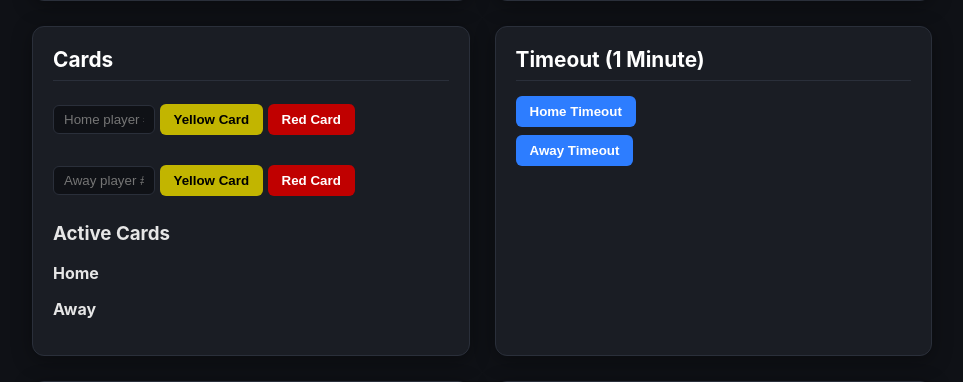
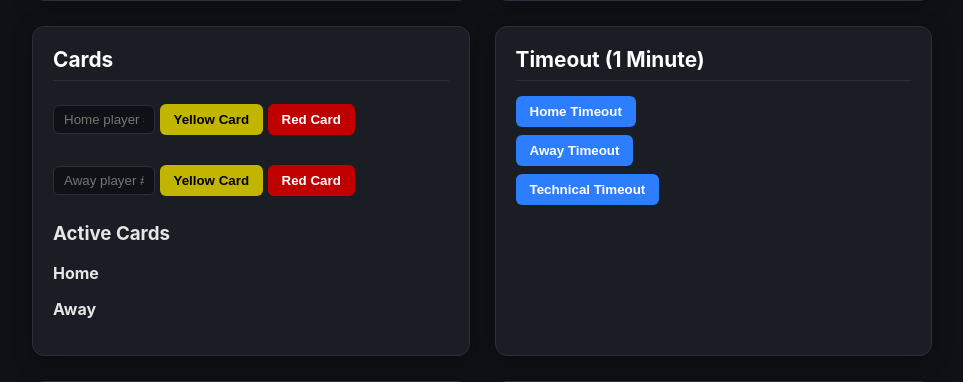
Before and after one commit to hasenbalg/handball_scorebug, a Flask app: template app/templates/control.html in a window 1280 px wide. Shown: the part 953-1335 px from the top of the page, without its empty margins (158-1121 px from the left). Run offline with Flask 3, Linux system fonts and the light colour scheme; the template is opened without the code that fills it, so the values that code supplies are empty.

Commit message:
Technical timeout button: clock stop + 1-minute countdown
Per 2:8c-type interruptions (injury, floor cleaning, referee decision):

- start_technical_timeout(): neutral time-out, stops the game clock and
  starts an independent 60s countdown (same duration knob as team
  time-outs); expires on its own via update_timeouts, cleared by reset
- Overlay: orange TECHNICAL TIMEOUT mm:ss indicator in the center block
  (hidden when inactive; cube page guards the missing element)
- Control panel: Technical Timeout button with live status
- Independent of the two team time-outs (can overlap)

Not included: 'marks the event in the log' from the issue body —
no event log exists yet (#5 prerequisite).

Implements #6

```diff
--- a/app/app.py
+++ b/app/app.py
@@ -167,6 +167,8 @@ def handle_update(data):
         state.start_timeout_home()
     if data.get("timeout_away"):
         state.start_timeout_away()
+    if data.get("technical_timeout"):
+        state.start_technical_timeout()
 
     # Reset
     if data.get("reset"):
--- a/app/state.py
+++ b/app/state.py
@@ -56,6 +56,7 @@ class ScoreboardState:
     # Timeouts
     home_timeout_end: float | None = None
     away_timeout_end: float | None = None
+    technical_timeout_end: float | None = None
     TIMEOUT_DURATION: int = 60  # seconds
 
     hide_scorebug: bool = False
@@ -374,12 +375,20 @@ class ScoreboardState:
         self.away_timeout_end = time.time() + self.TIMEOUT_DURATION
         self.stop_timer()
 
+    def start_technical_timeout(self):
+        """2:8c-type interruption (injury, floor cleaning, referee decision):
+        neutral time-out, game clock stopped, separate countdown (#6)."""
+        self.technical_timeout_end = time.time() + self.TIMEOUT_DURATION
+        self.stop_timer()
+
     def update_timeouts(self):
         now = time.time()
         if self.home_timeout_end and now >= self.home_timeout_end:
             self.home_timeout_end = None
         if self.away_timeout_end and now >= self.away_timeout_end:
             self.away_timeout_end = None
+        if self.technical_timeout_end and now >= self.technical_timeout_end:
+            self.technical_timeout_end = None
 
     # ----- Reset -----
 
@@ -400,6 +409,7 @@ class ScoreboardState:
         self.away_cards = []
         self.home_timeout_end = None
         self.away_timeout_end = None
+        self.technical_timeout_end = None
         self.buzzer_played = False
         self.home_shootout = []
         self.away_shootout = []
@@ -521,6 +531,8 @@ class ScoreboardState:
             "away_timeout_active": self.away_timeout_end is not None,
             "home_timeout_remaining": max(0, int(self.home_timeout_end - time.time())) if self.home_timeout_end else 0,
             "away_timeout_remaining": max(0, int(self.away_timeout_end - time.time())) if self.away_timeout_end else 0,
+            "technical_timeout_active": self.technical_timeout_end is not None,
+            "technical_timeout_remaining": max(0, int(self.technical_timeout_end - time.time())) if self.technical_timeout_end else 0,
             "hide_scorebug": self.hide_scorebug,
             "auto_stop_on_suspension": self.auto_stop_on_suspension,
             "at_period_cap": self.elapsed_seconds >= self.period_definitions()[self.period_index][1],
--- a/app/static/control.js
+++ b/app/static/control.js
@@ -130,6 +130,14 @@ socket.on("state_update", (state) => {
         awayStatus.textContent = `Active – ${formatTime(state.away_timeout_remaining)}`;
     } else {
         awayStatus.textContent = '';
+    }
+
+    // Technical timeout status (#6)
+    const techStatus = document.getElementById("technical_timeout_status");
+    if (techStatus) {
+        techStatus.textContent = state.technical_timeout_active
+            ? `Active – ${formatTime(state.technical_timeout_remaining)}`
+            : '';
     }
 });
 
--- a/app/templates/control.html
+++ b/app/templates/control.html
@@ -197,6 +197,12 @@
                 <button id="btn_timeout_away" onclick="sendUpdate({ timeout_away: true })">Away Timeout</button>
                 <span id="away_timeout_status" class="timeout-status"></span>
             </div>
+
+            <!-- TECHNICAL TIMEOUT (#6) -->
+            <div class="timeout-row">
+                <button id="btn_technical_timeout" onclick="sendUpdate({ technical_timeout: true })">Technical Timeout</button>
+                <span id="technical_timeout_status" class="timeout-status"></span>
+            </div>
         </div>
 
         <div class="control-section">
--- a/app/templates/display.html
+++ b/app/templates/display.html
@@ -32,6 +32,7 @@
             <div class="center-block">
                 <div class="period" id="period">{{ game_state.period_name }}</div>
                 <div class="time" id="time">{{ game_state.time }}</div>
+                <div class="tech-timeout" id="technical_timeout"></div>
             </div>
         </div>
 
```
Also changed, not shown: app/static/display.css (+15 -0 lines), app/static/display.js (+15 -0 lines), tests/test_state.py (+35 -0 lines).
